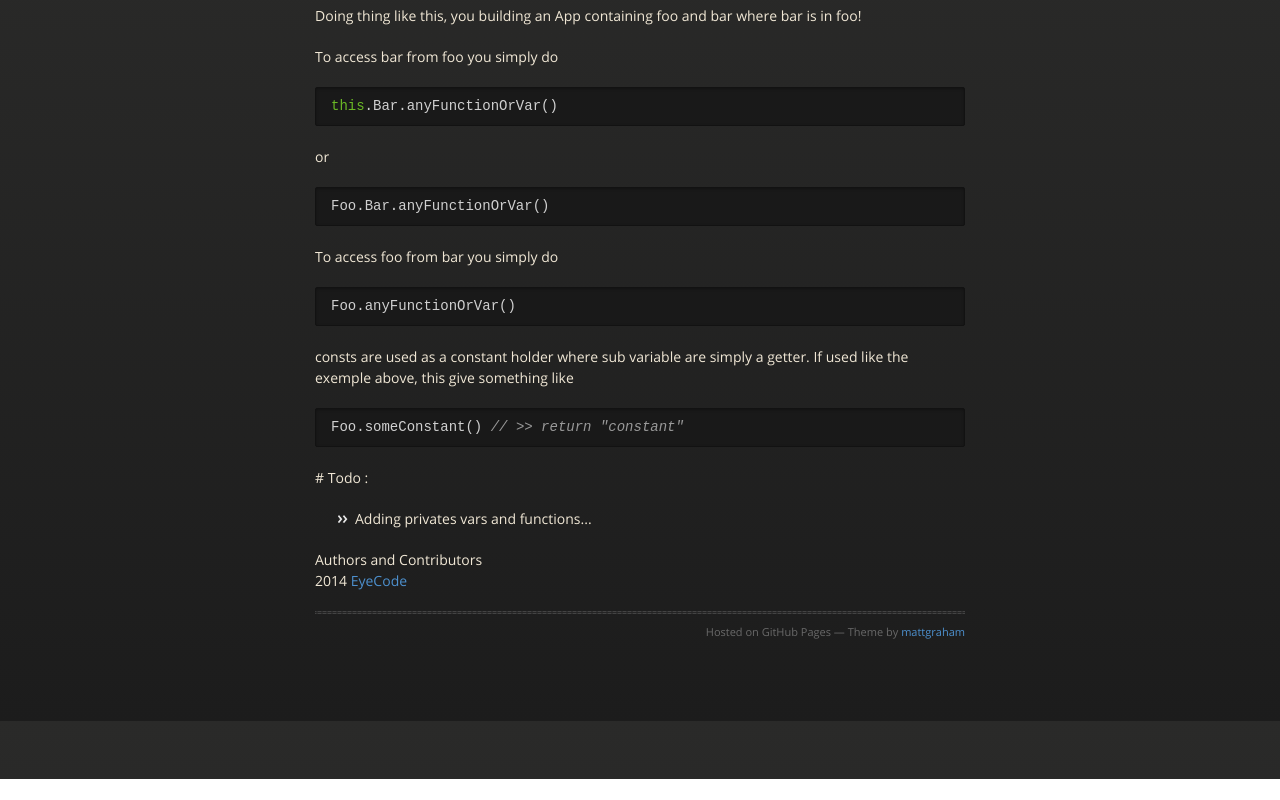
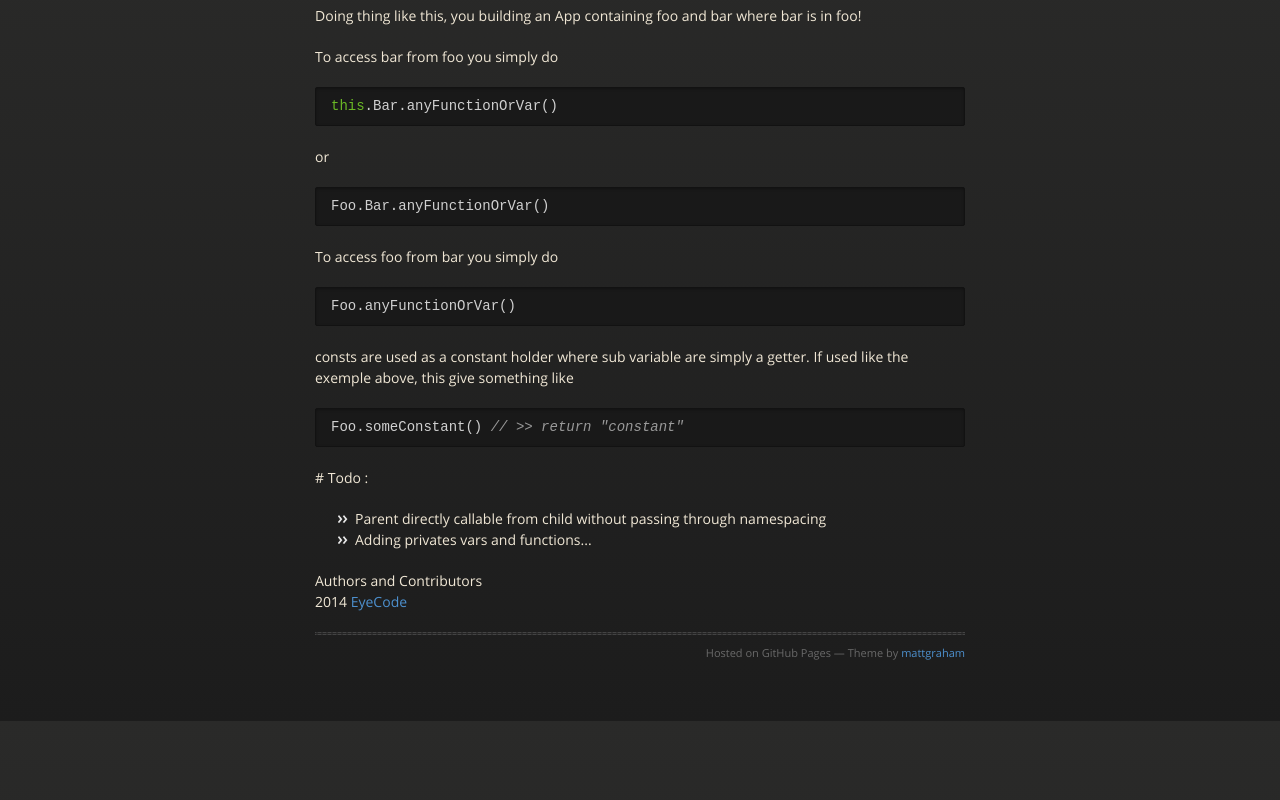
Before and after one commit to EyeCode/jquery-class, a plain HTML site: page index.html in a window 1280 px wide. Shown: the part 879-1679 px from the top of the page. Before the commit the page ends 1658 px from the top, so only its background shows below. Drawn offline with nearby package versions, Linux system fonts and the light colour scheme.

Commit message:
Update index.html

```diff
--- a/index.html
+++ b/index.html
@@ -99,6 +99,7 @@
         <p># Todo :</p>
 
         <ul>
+        <li>Parent directly callable from child without passing through namespacing</li>
         <li>Adding privates vars and functions...</li>
         </ul
         <h3>
```
